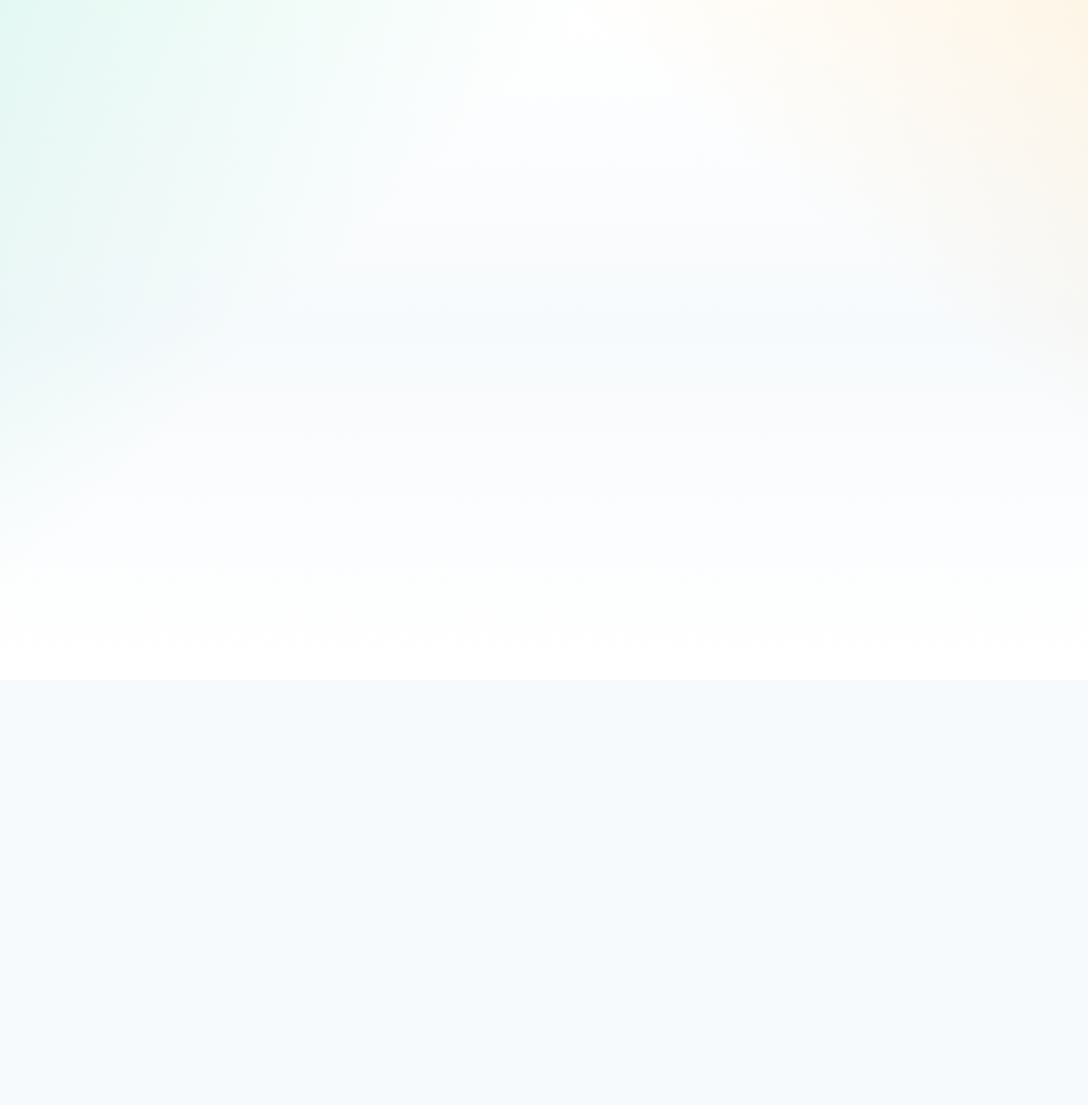
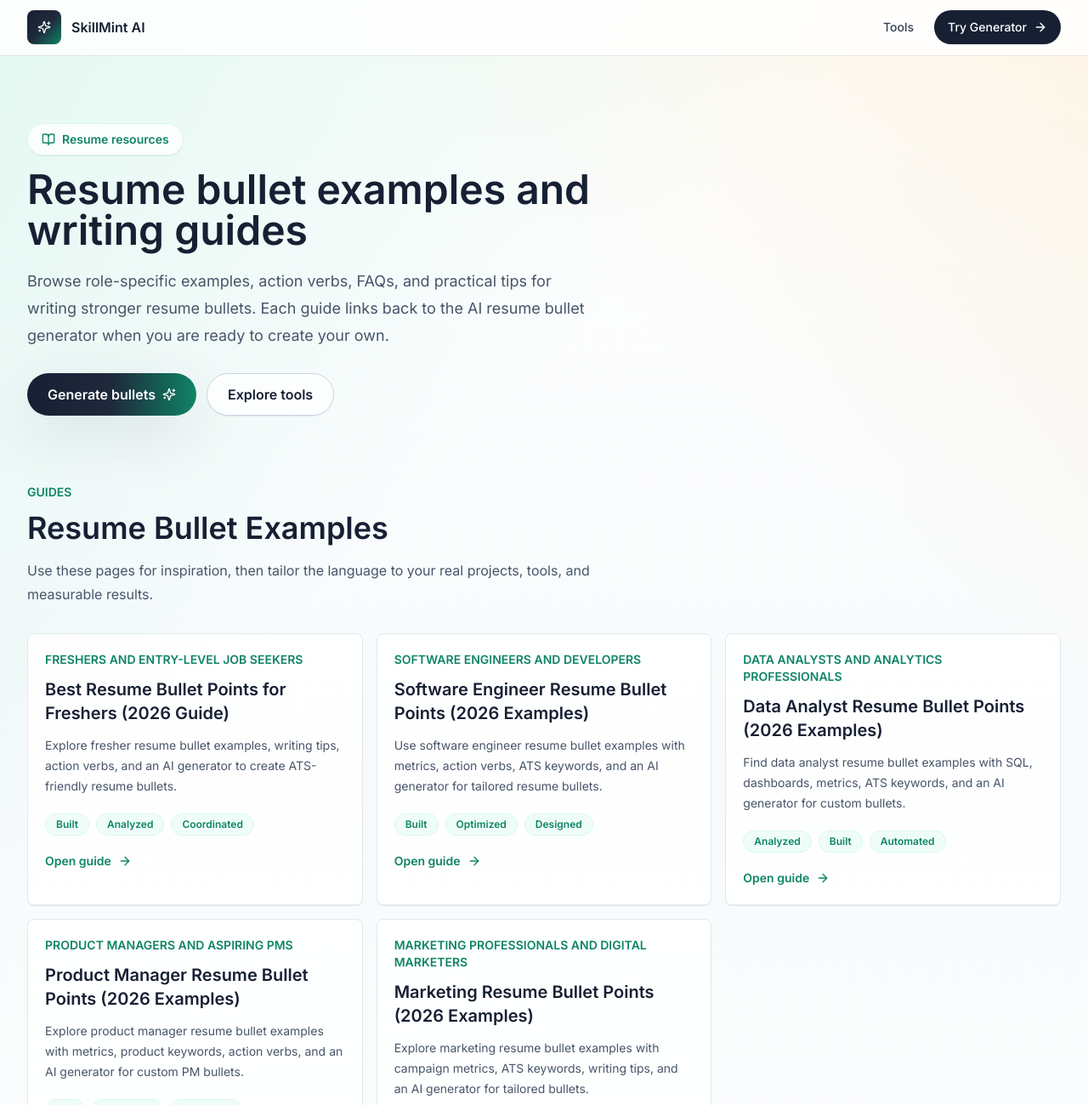
Before and after one commit to sidhesh0706/skillmint-ai, a Next.js app: page /resources in a window 1280 px wide. Before the commit this address had no page. Shown: the top 1300 px of the page at 85% size. Before the commit the page ends 800 px from the top, so only its background shows below. Built offline with nearby package versions, Linux system fonts and the light colour scheme.

Commit message:
Add resources hub and internal SEO links

```diff
--- a/app/page.tsx
+++ b/app/page.tsx
@@ -16,6 +16,7 @@ import { AdSlot } from "@/components/ad-slot";
 import { EmailCapture } from "@/components/email-capture";
 import { ToolGrid } from "@/components/tool-grid";
 import { TrustPills } from "@/components/trust-pills";
+import { seoLandingPages } from "@/data/seo-landing-pages";
 import { featuredTools } from "@/data/tool-config";
 
 const benefits = [
@@ -164,6 +165,44 @@ export default function Home() {
         <div className="container-shell">
           <div className="mb-8 flex flex-col gap-4 sm:mb-10 sm:flex-row sm:items-end sm:justify-between">
             <SectionHeading
+              eyebrow="Resume Bullet Examples"
+              title="Explore resume bullet examples by role."
+              description="Browse focused guides with ATS-friendly examples, writing tips, and action verbs, then generate your own bullets with SkillMint AI."
+            />
+            <Link href="/resources" className="button-secondary self-start text-sm">
+              View resources
+              <ArrowRight className="h-4 w-4" aria-hidden="true" />
+            </Link>
+          </div>
+
+          <div className="grid gap-4 sm:grid-cols-2 lg:grid-cols-3">
+            {seoLandingPages.map((page) => (
+              <Link
+                key={page.slug}
+                href={`/${page.slug}`}
+                className="group rounded-lg border border-slate-200 bg-white/85 p-5 shadow-line transition duration-300 hover:-translate-y-0.5 hover:border-mint-100 hover:bg-white hover:shadow-soft"
+              >
+                <p className="text-sm font-semibold uppercase text-mint-700">{page.audience}</p>
+                <h3 className="mt-3 text-lg font-semibold leading-snug text-ink">
+                  {page.title}
+                </h3>
+                <p className="mt-3 line-clamp-3 text-sm leading-6 text-slate-600">
+                  {page.metaDescription}
+                </p>
+                <span className="mt-4 inline-flex items-center gap-2 text-sm font-semibold text-mint-700">
+                  Read examples
+                  <ArrowRight className="h-4 w-4 transition group-hover:translate-x-0.5" aria-hidden="true" />
+                </span>
+              </Link>
+            ))}
+          </div>
+        </div>
+      </section>
+
+      <section className="pt-10 pb-16 sm:pt-12 sm:pb-20">
+        <div className="container-shell">
+          <div className="mb-8 flex flex-col gap-4 sm:mb-10 sm:flex-row sm:items-end sm:justify-between">
+            <SectionHeading
               eyebrow="Featured tools"
               title="Start with the career assets recruiters actually read."
               description="Use the first SkillMint AI tool today, with more focused generators already planned."
--- /dev/null
+++ b/app/resources/page.tsx
@@ -0,0 +1,113 @@
+import Link from "next/link";
+import type { Metadata } from "next";
+import { ArrowRight, BookOpen, Sparkles } from "lucide-react";
+import { SectionHeading } from "@/components/section-heading";
+import { seoLandingPages } from "@/data/seo-landing-pages";
+
+export const metadata: Metadata = {
+  title: "Resume Bullet Resources",
+  description:
+    "Browse SkillMint AI resume bullet guides with ATS-friendly examples, writing tips, and action verbs for freshers, engineers, analysts, product managers, and marketers.",
+  keywords: [
+    "resume bullet examples",
+    "resume bullet resources",
+    "ATS resume bullets",
+    "resume writing guides",
+    "AI resume bullet generator",
+  ],
+  alternates: {
+    canonical: "/resources",
+  },
+  openGraph: {
+    title: "Resume Bullet Resources | SkillMint AI",
+    description:
+      "Explore role-specific resume bullet examples and writing guides, then generate your own bullets with AI.",
+    url: "/resources",
+    type: "website",
+  },
+  twitter: {
+    card: "summary_large_image",
+    title: "Resume Bullet Resources | SkillMint AI",
+    description:
+      "Explore role-specific resume bullet examples and writing guides from SkillMint AI.",
+  },
+};
+
+export default function ResourcesPage() {
+  return (
+    <>
+      <section className="relative overflow-hidden py-14 sm:py-20">
+        <div className="hero-glow absolute inset-x-0 top-0 -z-10 h-[30rem]" />
+        <div className="container-shell">
+          <div className="max-w-3xl">
+            <p className="mb-4 inline-flex items-center gap-2 rounded-full border border-mint-100 bg-white/80 px-4 py-2 text-sm font-semibold text-mint-700 shadow-line backdrop-blur">
+              <BookOpen className="h-4 w-4" aria-hidden="true" />
+              Resume resources
+            </p>
+            <h1 className="text-4xl font-semibold leading-tight text-ink sm:text-5xl">
+              Resume bullet examples and writing guides
+            </h1>
+            <p className="mt-5 max-w-2xl text-lg leading-8 text-slate-600">
+              Browse role-specific examples, action verbs, FAQs, and practical tips for
+              writing stronger resume bullets. Each guide links back to the AI resume
+              bullet generator when you are ready to create your own.
+            </p>
+            <div className="mt-7 flex flex-col gap-3 sm:flex-row">
+              <Link href="/tools/resume-bullet-generator" className="button-primary">
+                Generate bullets
+                <Sparkles className="h-4 w-4" aria-hidden="true" />
+              </Link>
+              <Link href="/tools" className="button-secondary">
+                Explore tools
+              </Link>
+            </div>
+          </div>
+        </div>
+      </section>
+
+      <section className="pb-16 sm:pb-20">
+        <div className="container-shell">
+          <div className="mb-8">
+            <SectionHeading
+              eyebrow="Guides"
+              title="Resume Bullet Examples"
+              description="Use these pages for inspiration, then tailor the language to your real projects, tools, and measurable results."
+            />
+          </div>
+
+          <div className="grid gap-4 sm:grid-cols-2 lg:grid-cols-3">
+            {seoLandingPages.map((page) => (
+              <Link
+                key={page.slug}
+                href={`/${page.slug}`}
+                className="group rounded-lg border border-slate-200 bg-white/90 p-5 shadow-line transition duration-300 hover:-translate-y-0.5 hover:border-mint-100 hover:bg-white hover:shadow-soft"
+              >
+                <p className="text-sm font-semibold uppercase text-mint-700">{page.audience}</p>
+                <h2 className="mt-3 text-xl font-semibold leading-snug text-ink">
+                  {page.title}
+                </h2>
+                <p className="mt-3 line-clamp-3 text-sm leading-6 text-slate-600">
+                  {page.metaDescription}
+                </p>
+                <div className="mt-5 flex flex-wrap gap-2">
+                  {page.actionVerbs.slice(0, 3).map((verb) => (
+                    <span
+                      key={verb}
+                      className="rounded-full border border-mint-100 bg-mint-50 px-3 py-1 text-xs font-semibold text-mint-700"
+                    >
+                      {verb}
+                    </span>
+                  ))}
+                </div>
+                <span className="mt-5 inline-flex items-center gap-2 text-sm font-semibold text-mint-700">
+                  Open guide
+                  <ArrowRight className="h-4 w-4 transition group-hover:translate-x-0.5" aria-hidden="true" />
+                </span>
+              </Link>
+            ))}
+          </div>
+        </div>
+      </section>
+    </>
+  );
+}
--- a/app/sitemap.ts
+++ b/app/sitemap.ts
@@ -5,7 +5,7 @@ import { tools } from "@/data/tool-config";
 const baseUrl = "https://skillmint-ai.vercel.app";
 
 export default function sitemap(): MetadataRoute.Sitemap {
-  const staticRoutes = ["", "/tools", "/privacy", "/terms", "/contact"].map((route) => ({
+  const staticRoutes = ["", "/tools", "/resources", "/privacy", "/terms", "/contact"].map((route) => ({
     url: `${baseUrl}${route}`,
     lastModified: new Date(),
   }));
--- a/components/footer.tsx
+++ b/components/footer.tsx
@@ -1,5 +1,6 @@
 import Link from "next/link";
 import { Sparkles } from "lucide-react";
+import { seoLandingPages } from "@/data/seo-landing-pages";
 
 export function Footer() {
   return (
@@ -19,7 +20,9 @@ export function Footer() {
             </p>
           </div>
 
-          <div className="grid gap-3 text-sm text-slate-300 sm:grid-cols-2 sm:gap-x-10">
+          <div className="grid gap-8 text-sm text-slate-300 sm:grid-cols-3 sm:gap-x-10">
+            <div className="grid gap-3">
+              <p className="font-semibold uppercase text-white">SkillMint</p>
               <Link href="/" className="transition hover:text-white">
                 Home
               </Link>
@@ -29,6 +32,22 @@ export function Footer() {
               <Link href="/tools/resume-bullet-generator" className="transition hover:text-white">
                 Resume Generator
               </Link>
+            </div>
+
+            <div className="grid gap-3">
+              <p className="font-semibold uppercase text-white">Resources</p>
+              <Link href="/resources" className="transition hover:text-white">
+                All resources
+              </Link>
+              {seoLandingPages.map((page) => (
+                <Link key={page.slug} href={`/${page.slug}`} className="transition hover:text-white">
+                  {page.title.replace(" (2026 Guide)", "").replace(" (2026 Examples)", "")}
+                </Link>
+              ))}
+            </div>
+
+            <div className="grid gap-3">
+              <p className="font-semibold uppercase text-white">Company</p>
               <Link href="/privacy" className="transition hover:text-white">
                 Privacy
               </Link>
@@ -40,9 +59,10 @@ export function Footer() {
               </Link>
             </div>
           </div>
+        </div>
 
         <div className="mt-8 border-t border-white/10 pt-6 text-sm text-slate-400">
-          © 2026 SkillMint AI. Built for faster career momentum.
+          &copy; 2026 SkillMint AI. Built for faster career momentum.
         </div>
       </div>
     </footer>
```
Lines whose indentation alone changed are shown as unchanged.
